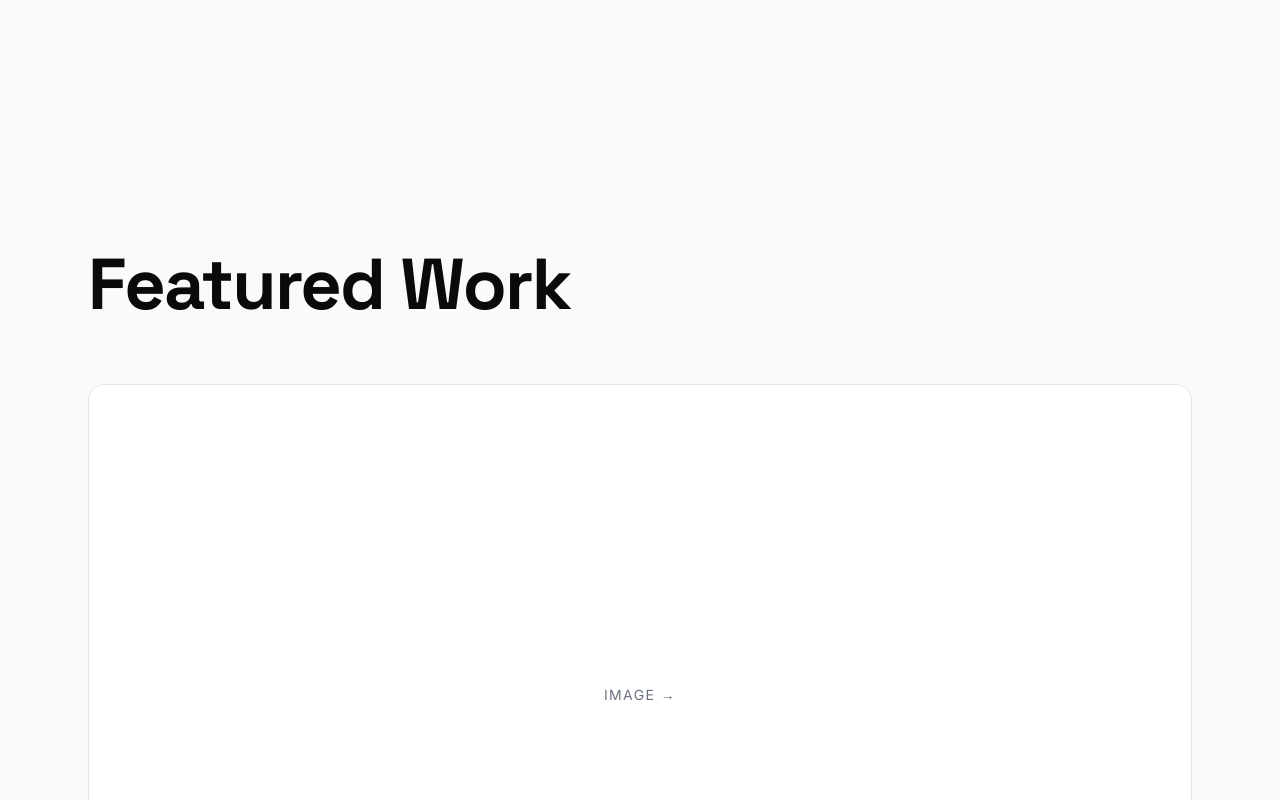
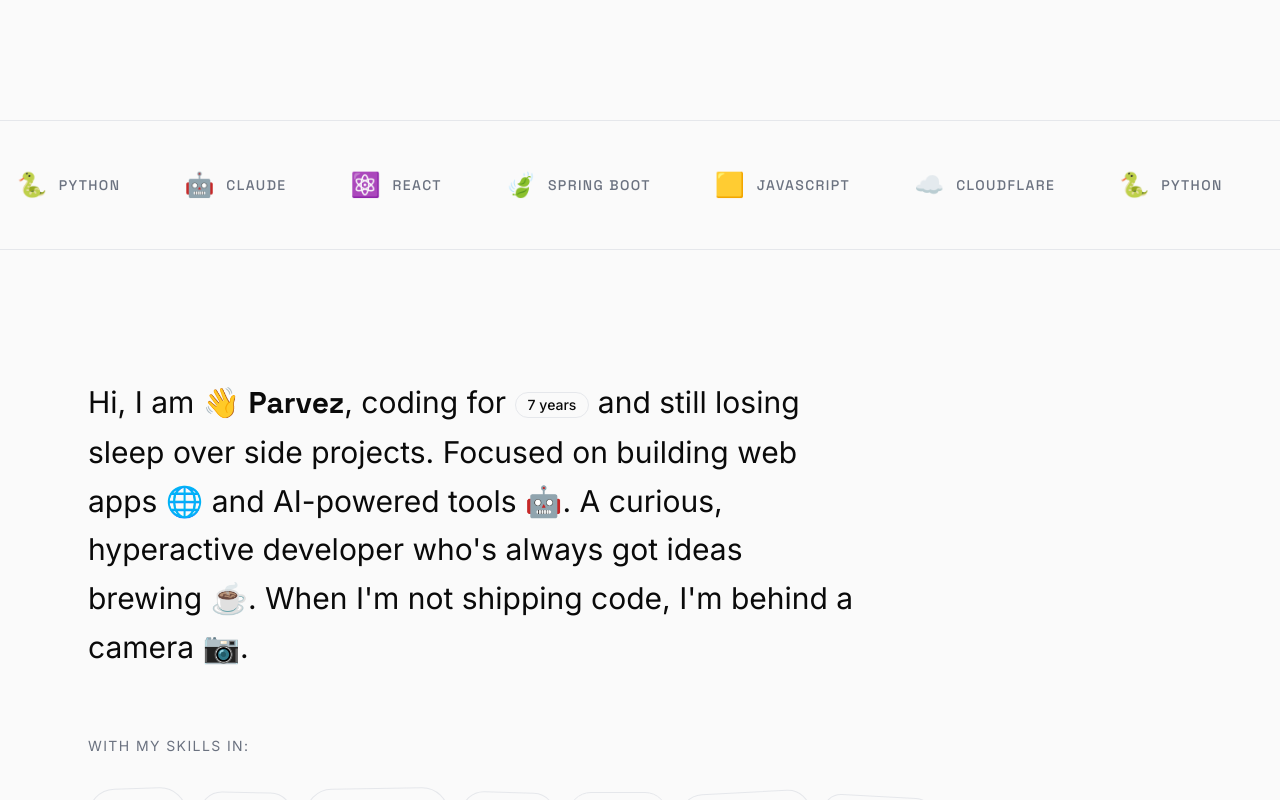
Before and after one commit to Sero01/Portfolio, a Next.js app: page / in a window 1280 px wide. Shown: the part 680-1480 px from the top of the page. Built offline with nearby package versions, Linux system fonts and the light colour scheme.

Commit message:
feat: compose redesigned page with all new sections

```diff
--- a/src/app/page.tsx
+++ b/src/app/page.tsx
@@ -1,8 +1,9 @@
 import { Navbar } from "@/components/navbar";
 import { Hero } from "@/components/hero";
+import { TechMarquee } from "@/components/tech-marquee";
+import { Skills } from "@/components/skills";
 import { Projects } from "@/components/projects";
-import { Skills } from "@/components/skills";
-import { Experience } from "@/components/experience";
+import { Photography } from "@/components/photography";
 import { Contact } from "@/components/contact";
 import { Footer } from "@/components/footer";
 
@@ -12,9 +13,10 @@ export default function Home() {
       <Navbar />
       <main>
         <Hero />
+        <TechMarquee />
+        <Skills />
         <Projects />
-        <Skills />
-        <Experience />
+        <Photography />
         <Contact />
       </main>
       <Footer />
```
